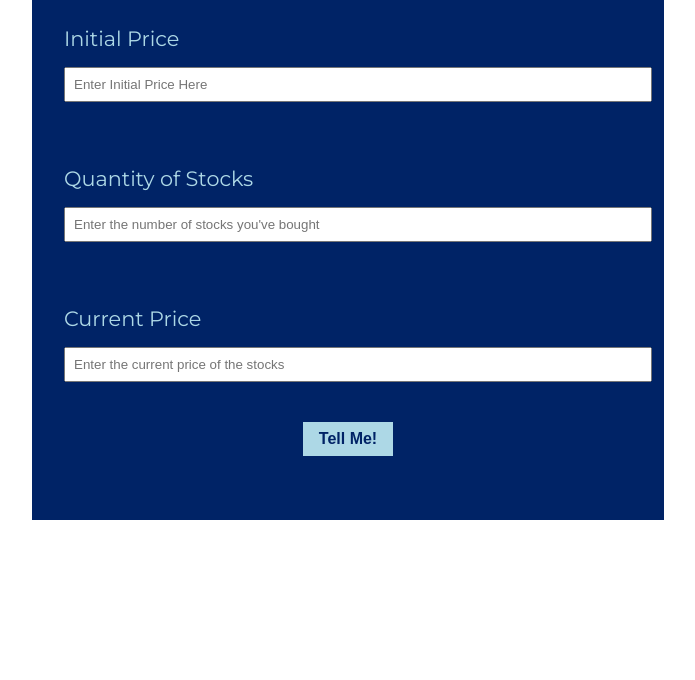
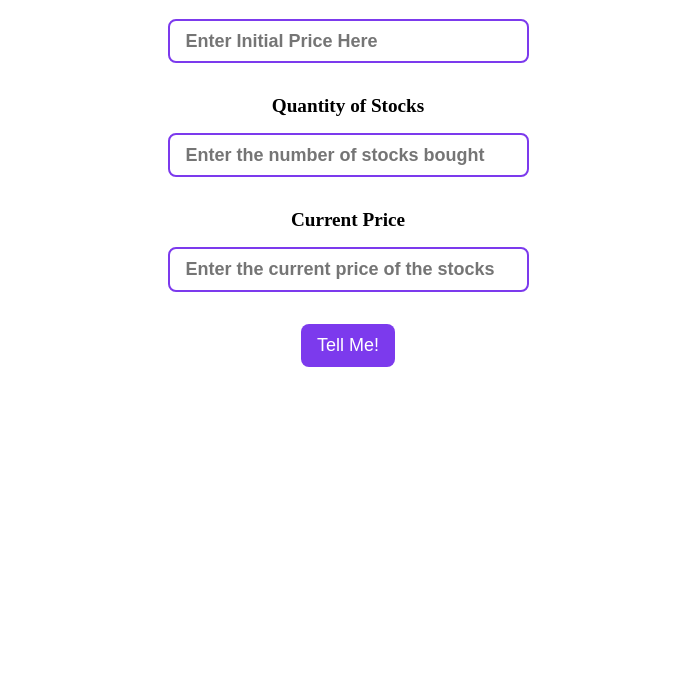
Before and after one commit to Himanshu-Dhawale/Stocks-Profit-Or-Loss, a plain HTML site: page index.html in a window 1280 px wide. Shown: the part 120-800 px from the top of the page, without its empty margins (292-987 px from the left). Drawn offline with Linux system fonts and the light colour scheme.

Commit message:
update style

```diff
--- a/index.html
+++ b/index.html
@@ -18,7 +18,7 @@
             <input type="text" id="Initial-Price" placeholder="Enter Initial Price Here">
         </label>
         <label for="Stocks-Quantity">Quantity of Stocks
-            <input type="text" id="Stocks-Quantity" placeholder="Enter the number of stocks you've bought">
+            <input type="text" id="Stocks-Quantity" placeholder="Enter the number of stocks bought">
         </label>
         <label for="Current-Price">Current Price
             <input type="text" id="Current-Price" placeholder="Enter the current price of the stocks">
--- a/style.css
+++ b/style.css
@@ -1,75 +1,56 @@
 @import url('https://fonts.googleapis.com/css2?family=Montserrat:wght@400;700&display=swap');
 
-:root {
-    --primary-color : #002366;
-    --secondary-color: #add8e6;
+
+:root{
+    --primary-color: #7c3aed;
+
 }
 
-body {
-    font-family: 'Montserrat', sans-serif;
-
-}
-h1 {
-    color: var(--secondary-color);
-    font-weight: 700;
-    font-size: xx-large;
+h1{
+    text-align: center;
+    margin: 2rem;
 }
 
-.container {
-    width: 100%;
-    max-width: 600px;
-    min-height: 200px;
-    margin: auto;
-    padding: 2rem 1rem;
-    text-align: center;
-    background-color: var(--primary-color);
+input,label {
+    display: block;
+    font-size: larger;
+    margin: 2rem 0px;
+    font-weight: 600;
   }
 
-
   label{
-    display: block;
-    margin-bottom: 1rem;
-    font-size: 1.3rem;
-    padding: 1.5rem 1rem 0.5rem;
-    color: var(--secondary-color);
-    text-align: left;
-}
-input {
-    width: 100%;
-    padding: 0.5rem;
-    display: 50px;
-    display: block;
-    margin: 1rem 0rem 1rem 0rem;
+      text-align: center;
   }
 
-button {
-    padding: 0.5rem 1rem;
+  input {
+    font-size: large;
     display: block;
-    font-size: 1rem;
+    outline: #fff;
+    padding: 0.6rem 1rem;
+    margin: 1rem auto;
+    border: 2px solid  var(--primary-color);
+    border-radius: 0.5rem;
+    width: 100%;
+    max-width: 325px;
+  }
+
+  #submit-btn{
+    background: var( --primary-color)
+    ;
     border: none;
-    margin: 1rem auto 0;
-    background-color: var(--secondary-color);
-    color: var(--primary-color);
-    font-weight: bold;
-    margin-bottom: 1rem;
+    color: #fff;
+    padding: 0.7rem 1rem;
+    border-radius: 0.5rem;
+    font-size: large;
+    cursor: pointer;
+    outline: #fff;
+    margin: auto;
+    display: block;
   }
 
   #output-box {
-    color: white;
-    font-weight: bold;
-    margin-top: 2rem;
+    font-size: x-large;
+    font-weight: 600;
+    margin: 2rem 0;
+    text-align: center;
   }
-footer {
-    bottom: 0px;
-    text-align: center;
-    color: var(--secondary-color);
-    margin-top: 2rem;
-    font-weight: bold;
-}
-.list-no-bullet {
-    list-style: none;
-}
-.list-inline {
-    display: inline;
-    padding-right: 1rem;
-}
```
Lines whose indentation alone changed are shown as unchanged.
